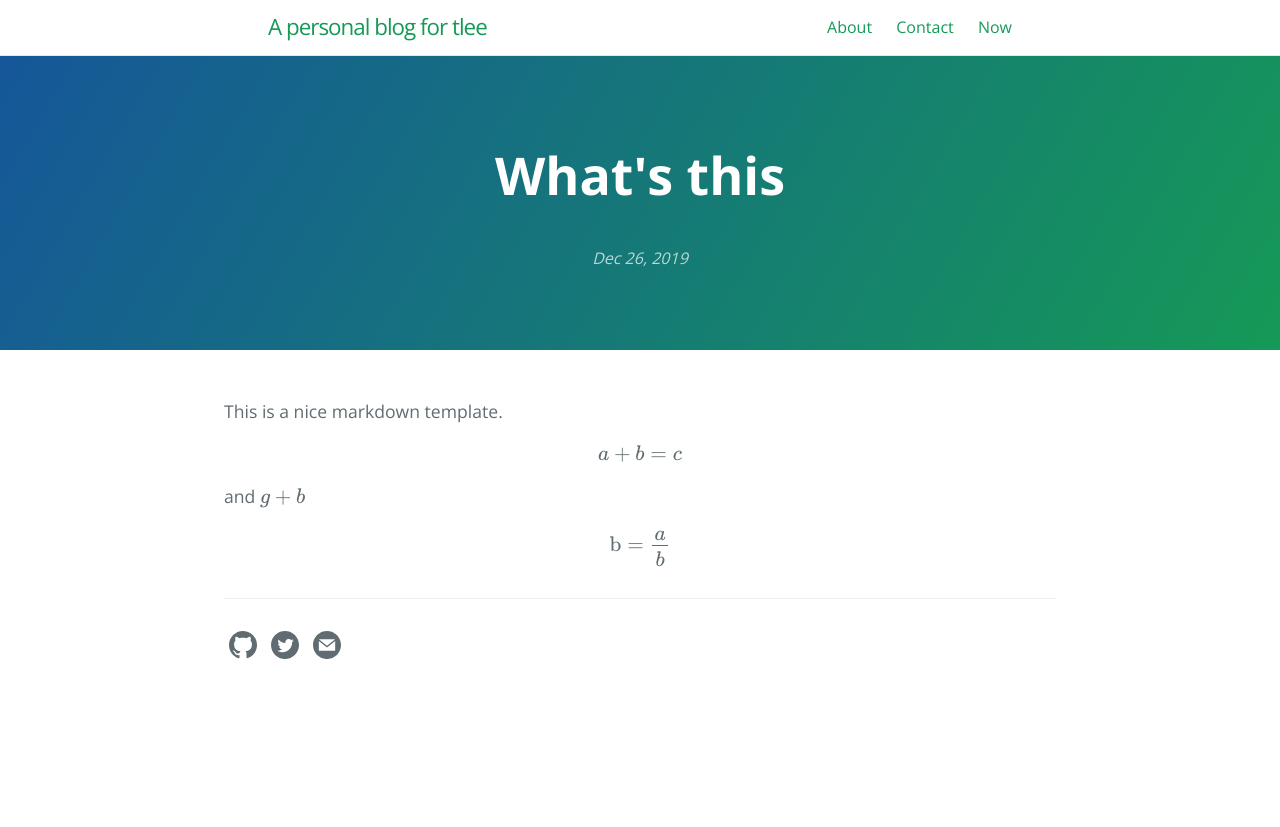
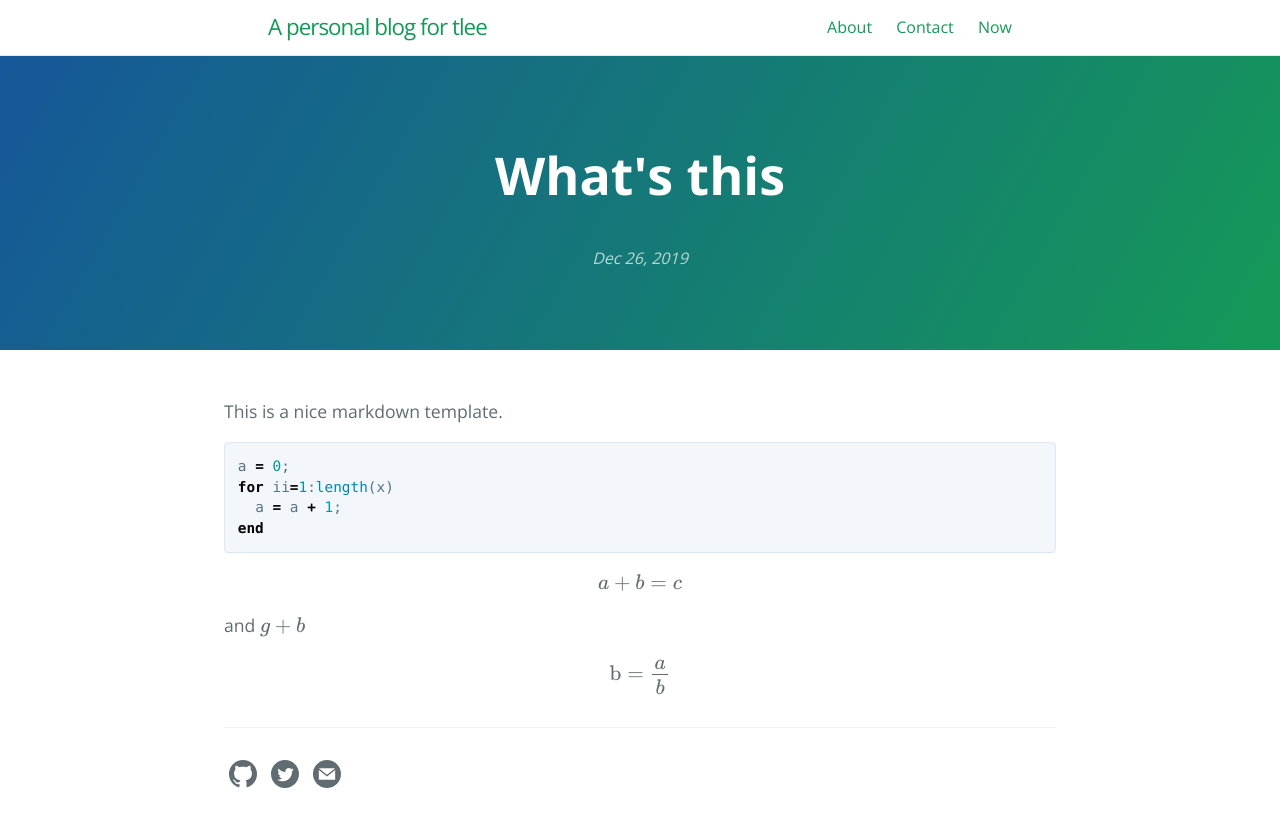
Before and after one commit to letlee/letlee.github.io, a Jekyll site: the page built from _posts/2019-12-26-second-from-the-builder.markdown, in a window 1280 px wide. Shown: the top 827 px of the page. Built offline with Jekyll 4.4.1, drawn with Linux system fonts in a browser that asks for light colours; formulas are drawn with MathJax 3; comment, search, counter and statistics services are not loaded.

Commit message:
Check the code snippet property for MATLAB (use rouge)

````diff
--- a/_config.yml
+++ b/_config.yml
@@ -28,6 +28,14 @@ baseurl: "" # the subpath of your site, e.g. /blog
 url: "https://actlee.github.io" # the base hostname & protocol for your site, e.g. http://example.com
 twitter_username: none
 github_username:  actlee
+
+
+# In order to put code snippets for specific programming languages
+markdown: kramdown
+
+kramdown:
+  input: GFM
+  syntax_highlighter: rouge
 
 # Build settings
 # theme: jekyll-theme-minimal
--- a/_posts/2019-12-26-second-from-the-builder.markdown
+++ b/_posts/2019-12-26-second-from-the-builder.markdown
@@ -6,6 +6,13 @@ categories: jekyll update
 comments: true
 ---
 This is a nice markdown template.
+
+```m
+a = 0;
+for ii=1:length(x)
+  a = a + 1;
+end
+```
 
 $$
 a+b = c
````
